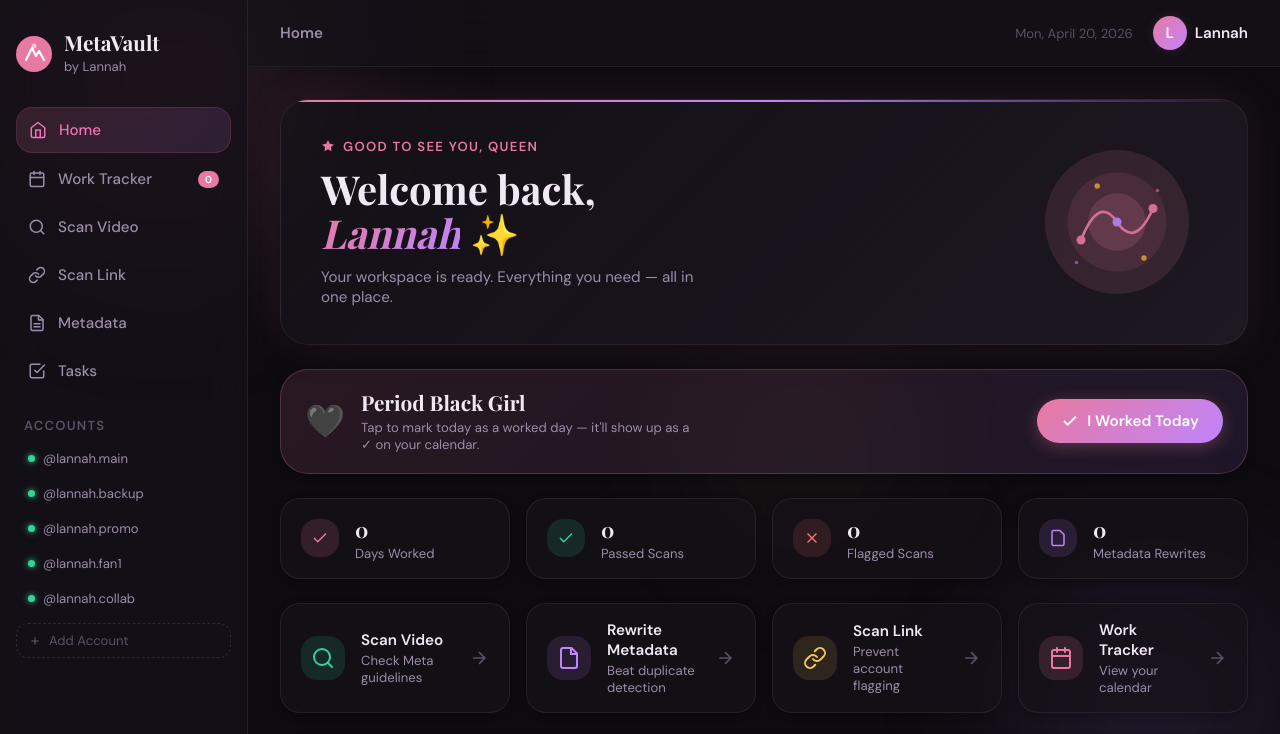
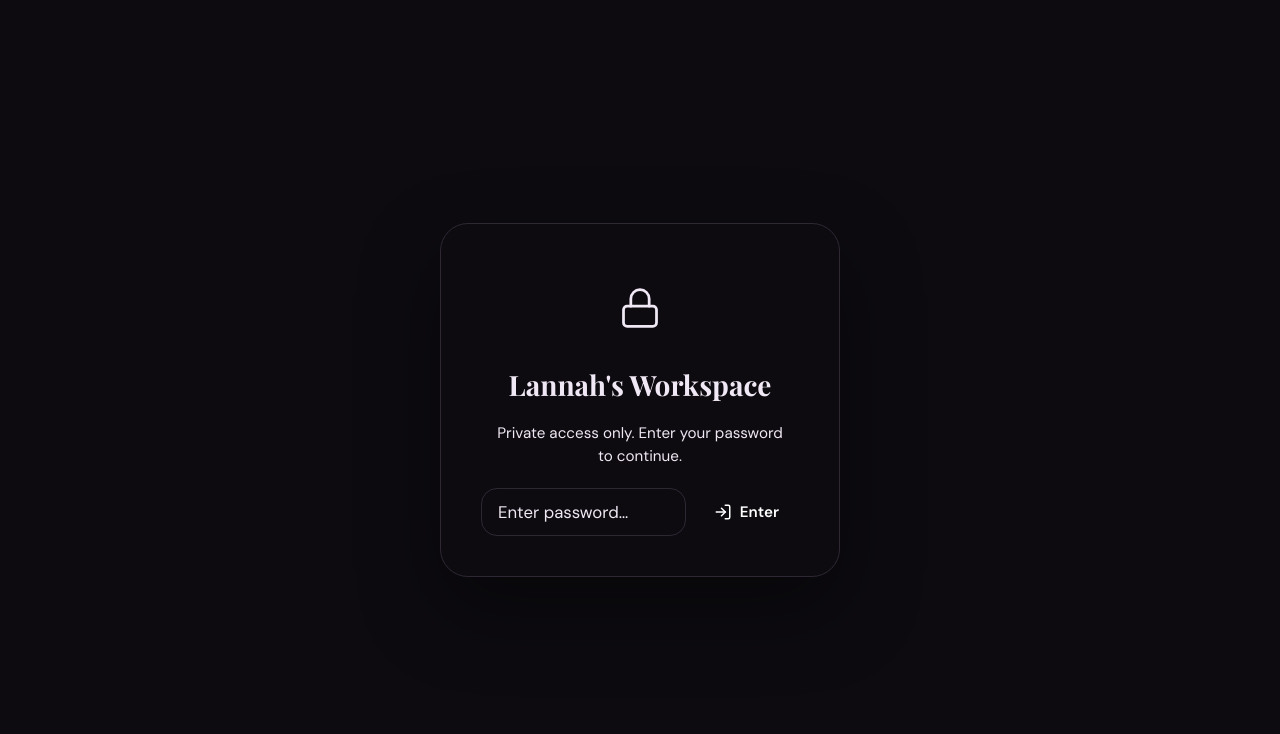
Before and after one commit to romentchiinji-blip/lannah-workspace, a plain HTML site: page index.html in a window 1280 px wide. Shown: the top 734 px of the page. Drawn offline with nearby package versions, Linux system fonts and the light colour scheme; a web font is replaced by a local one.

Commit message:
feat: password-protected login screen (SHA-256, session-persisted)

```diff
--- a/app.js
+++ b/app.js
@@ -1,3 +1,55 @@
+/* ═══════════════════════════════════════════════════
+   LOGIN GATE
+   Passwords are hashed with SHA-256 — never stored as plaintext.
+═══════════════════════════════════════════════════ */
+
+(function () {
+  // SHA-256 hashes of the passwords
+  // Winner2002 -> hash below
+  // Lannah2002 -> hash below
+  const VALID_HASHES = new Set([
+    '4a6626761a2e6ad72a149f288b4c8305723493ae3713f2943159db9109d7759e',  // Elijah
+    '2777bdb48a99aff801daf631c2518f8270617b4bdcb51de12e54800f81717a7d'   // Lannah
+  ]);
+
+  async function sha256(str) {
+    const buf = await crypto.subtle.digest('SHA-256', new TextEncoder().encode(str));
+    return Array.from(new Uint8Array(buf)).map(b => b.toString(16).padStart(2,'0')).join('');
+  }
+
+  const SESSION_KEY = 'lannah_auth';
+
+  function isAuthed() {
+    return sessionStorage.getItem(SESSION_KEY) === '1';
+  }
+
+  function showApp() {
+    document.getElementById('loginScreen').classList.add('hidden');
+  }
+
+  window.tryLogin = async function () {
+    const pass = document.getElementById('loginPass').value;
+    const hash = await sha256(pass);
+    const card = document.querySelector('.login-card');
+    const err  = document.getElementById('loginError');
+    if (VALID_HASHES.has(hash)) {
+      sessionStorage.setItem(SESSION_KEY, '1');
+      showApp();
+    } else {
+      err.classList.remove('hidden');
+      card.classList.remove('shake');
+      void card.offsetWidth; // reflow to restart animation
+      card.classList.add('shake');
+      document.getElementById('loginPass').value = '';
+    }
+  };
+
+  // On load — check session
+  if (isAuthed()) {
+    showApp();
+  }
+})();
+
 /* ═══════════════════════════════════════════════════
    LANNAH'S WORKSPACE — app.js
 ═══════════════════════════════════════════════════ */
--- a/index.html
+++ b/index.html
@@ -16,6 +16,34 @@
   <link rel="stylesheet" href="styles.css" />
 </head>
 <body>
+
+<!-- ╣═══ LOGIN SCREEN ══════════════════════════════════════════ -->
+<div class="login-screen" id="loginScreen">
+  <div class="login-card">
+    <div class="login-logo">
+      <svg width="44" height="44" viewBox="0 0 24 24" fill="none" stroke="currentColor" stroke-width="1.5" stroke-linecap="round" stroke-linejoin="round"><rect x="3" y="11" width="18" height="11" rx="2"/><path d="M7 11V7a5 5 0 0 1 10 0v4"/></svg>
+    </div>
+    <h1 class="login-title">Lannah's Workspace</h1>
+    <p class="login-sub">Private access only. Enter your password to continue.</p>
+    <div class="login-field-wrap">
+      <input
+        id="loginPass"
+        type="password"
+        class="login-input"
+        placeholder="Enter password…"
+        onkeydown="if(event.key==='Enter') tryLogin()"
+        autocomplete="current-password"
+      />
+      <button class="login-btn" onclick="tryLogin()">
+        <svg width="18" height="18" viewBox="0 0 24 24" fill="none" stroke="currentColor" stroke-width="2" stroke-linecap="round"><path d="M15 3h4a2 2 0 0 1 2 2v14a2 2 0 0 1-2 2h-4"/><polyline points="10 17 15 12 10 7"/><line x1="15" y1="12" x2="3" y2="12"/></svg>
+        Enter
+      </button>
+    </div>
+    <p class="login-error hidden" id="loginError">❌ Wrong password. Try again.</p>
+  </div>
+</div>
+
+
 
 <!-- ═══ AMBIENT BACKGROUND ══════════════════════════════════════ -->
 <div class="ambient-bg" aria-hidden="true">
--- a/styles.css
+++ b/styles.css
@@ -1344,3 +1344,104 @@ svg { display: block; flex-shrink: 0; }
   .task-new-row { flex-direction: column; align-items: stretch; }
   .task-title-input { width: 100%; }
 }
+
+/* ═══════════════════════════════════════════════════
+   LOGIN SCREEN
+═══════════════════════════════════════════════════ */
+
+.login-screen {
+  position: fixed; inset: 0; z-index: 9999;
+  display: flex; align-items: center; justify-content: center;
+  background: var(--bg);
+  padding: var(--sp4);
+}
+
+.login-screen.hidden { display: none; }
+
+.login-card {
+  background: var(--surface1);
+  border: 1px solid var(--border);
+  border-radius: var(--r-2xl, 1.5rem);
+  padding: 3rem 2.5rem 2.5rem;
+  width: 100%; max-width: 400px;
+  text-align: center;
+  box-shadow: 0 32px 80px rgba(0,0,0,0.45);
+  display: flex; flex-direction: column; align-items: center; gap: 1.25rem;
+}
+
+.login-logo {
+  width: 72px; height: 72px;
+  background: var(--accent-dim);
+  border-radius: 50%;
+  display: flex; align-items: center; justify-content: center;
+  color: var(--accent);
+  margin-bottom: 0.25rem;
+}
+
+.login-title {
+  font-family: var(--font-display);
+  font-size: 1.75rem;
+  font-weight: 700;
+  color: var(--text1);
+  margin: 0;
+}
+
+.login-sub {
+  font-size: var(--text-sm);
+  color: var(--text3);
+  margin: 0;
+  line-height: 1.5;
+}
+
+.login-field-wrap {
+  display: flex; gap: var(--sp2); width: 100%; flex-wrap: wrap;
+}
+
+.login-input {
+  flex: 1; min-width: 0;
+  background: var(--surface2);
+  border: 1.5px solid var(--border);
+  border-radius: var(--r-lg);
+  color: var(--text1);
+  font-family: var(--font-body);
+  font-size: var(--text-base);
+  padding: 0.75rem 1rem;
+  outline: none;
+  transition: border-color 0.2s;
+}
+.login-input:focus { border-color: var(--accent); }
+.login-input::placeholder { color: var(--text3); }
+
+.login-btn {
+  display: flex; align-items: center; gap: var(--sp2);
+  background: var(--accent);
+  color: #fff;
+  border: none;
+  border-radius: var(--r-lg);
+  font-family: var(--font-body);
+  font-size: var(--text-sm);
+  font-weight: 600;
+  padding: 0.75rem 1.25rem;
+  cursor: pointer;
+  transition: opacity 0.15s;
+  white-space: nowrap;
+}
+.login-btn:hover { opacity: 0.88; }
+
+.login-error {
+  color: var(--red);
+  font-size: var(--text-sm);
+  font-weight: 500;
+  margin: 0;
+}
+.login-error.hidden { display: none; }
+
+/* Shake animation on wrong password */
+@keyframes shake {
+  0%,100% { transform: translateX(0); }
+  20%      { transform: translateX(-8px); }
+  40%      { transform: translateX(8px); }
+  60%      { transform: translateX(-5px); }
+  80%      { transform: translateX(5px); }
+}
+.login-card.shake { animation: shake 0.4s ease; }
```
